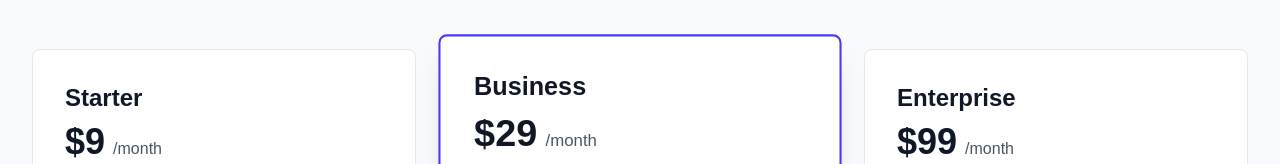
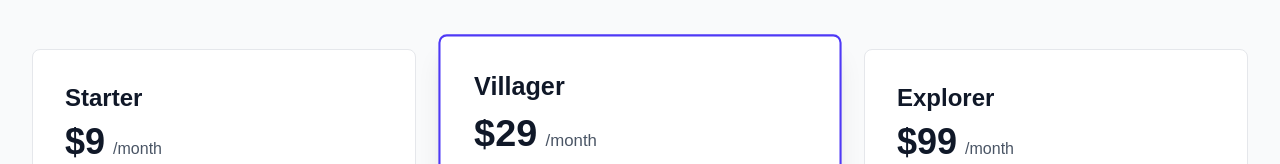
Before and after one commit to cheungJac0104/e-comm-demo, a Next.js app in the folder e-comm-demo/: page /subscription in a window 1280 px wide. Shown: the part 207-371 px from the top of the page. Built offline with nearby package versions, Linux system fonts and the light colour scheme.

Commit message:
update subscription plan title

```diff
--- a/e-comm-demo/src/app/subscription/page.tsx
+++ b/e-comm-demo/src/app/subscription/page.tsx
@@ -24,7 +24,7 @@ const SubscriptionPage = () => {
         },
         {
           id: 'pro',
-          name: 'Business',
+          name: 'Villager',
           price: 29,
           features: features_list.slice(0, 6),
           features_description: [
@@ -38,7 +38,7 @@ const SubscriptionPage = () => {
         },
         {
           id: 'enterprise',
-          name: 'Enterprise',
+          name: 'Explorer',
           price: 99,
           features: features_list,
           features_description: [
@@ -70,7 +70,7 @@ const SubscriptionPage = () => {
       },
       {
         id: 'pro',
-        name: 'Business',
+        name: 'Villager',
         price: 29,
         features: features_list.slice(0, 6),
         features_description: [
@@ -84,7 +84,7 @@ const SubscriptionPage = () => {
       },
       {
         id: 'enterprise',
-        name: 'Enterprise',
+        name: 'Explorer',
         price: 99,
         features: features_list,
         features_description: [
```
